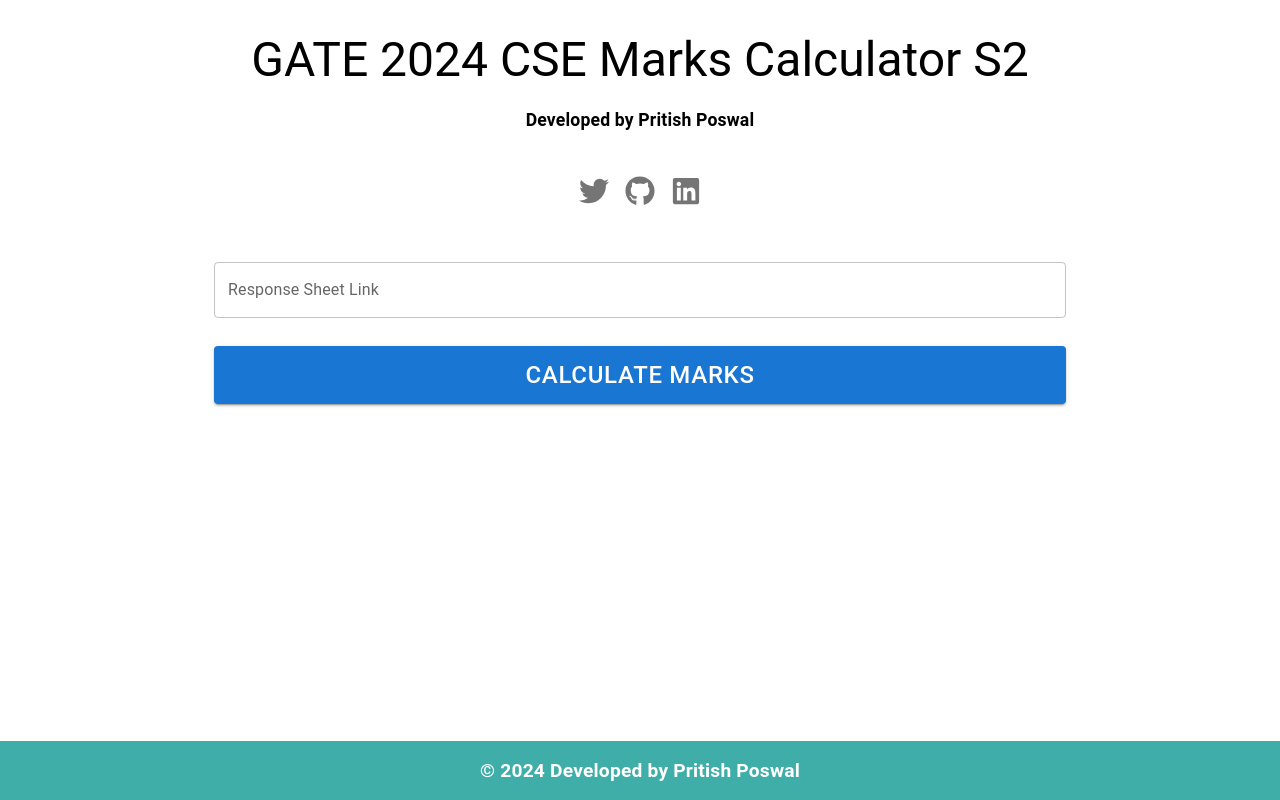
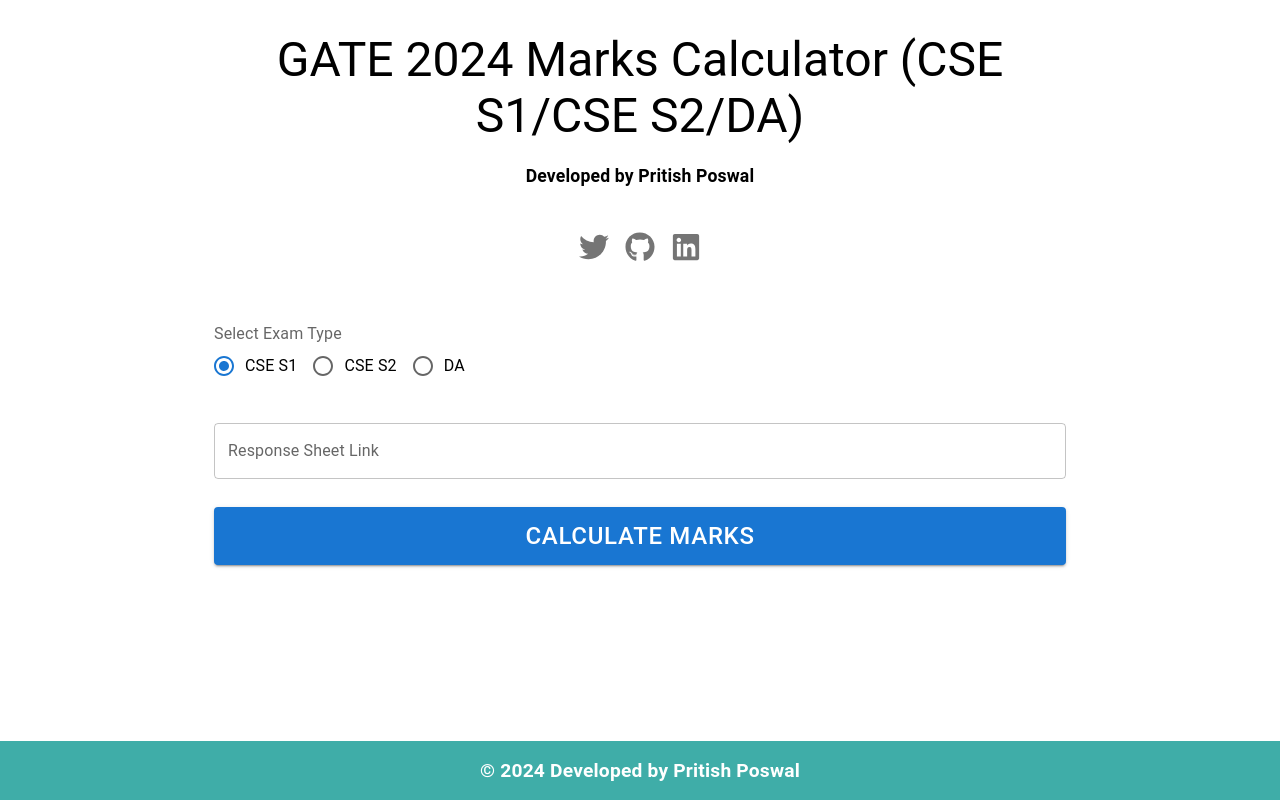
Before and after one commit to pritishposwal/gate2024-score-calculator-cse-frontend, a React (Create React App) app: page / in a window 1280 px wide. Built offline with nearby package versions, Linux system fonts and the light colour scheme.

Commit message:
made changes to have 3 radio

```diff
--- a/src/App.js
+++ b/src/App.js
@@ -1,11 +1,12 @@
 import React, { useState } from 'react';
 import { Container, Typography, TextField, Button, Table, TableBody, TableCell, TableContainer, TableHead, TableRow, Paper, Link, Box } from '@mui/material';
 import { FaTwitter, FaGithub, FaLinkedin } from 'react-icons/fa';
+import { Radio, RadioGroup, FormControlLabel, FormControl, FormLabel } from '@mui/material';
 import { IconButton } from '@mui/material';
 function App() {
   const [link, setLink] = useState('');
   const [results, setResults] = useState(null);
-
+  const [examType, setExamType] = useState('Shift1CSE'); // default selected exam type
   const handleCalculateMarks = async () => {
     const apiUrl = process.env.REACT_APP_API_URL || 'http://localhost:3000'; // Fallback to localhost for development
     const response = await fetch('https://gate2024scorecalculatorcse-736ed356ac01.herokuapp.com/calculate', {
@@ -15,7 +16,7 @@
       },
       //print the link to the console
 
-      body: JSON.stringify({ sheetUrl: link })
+      body: JSON.stringify({ sheetUrl: link, examType: examType })
     });
     const data = await response.json();
     setResults(data);
@@ -54,7 +55,7 @@
   <Box display="flex" flexDirection="column" minHeight="100vh">
     <Container maxWidth="md" component="main" sx={{ flex: '1 0 auto' }}>
       <Typography variant="h3" component="h1" gutterBottom align="center" sx={{ mt: 4 }}>
-        GATE 2024 CSE Marks Calculator S2
+        GATE 2024 Marks Calculator (CSE S1/CSE S2/DA)
       </Typography>
       <Typography variant="subtitle1" gutterBottom align="center" sx={{fontWeight: 'bold', fontSize: '1.1rem'}}>
         Developed by Pritish Poswal
@@ -70,6 +71,20 @@
           <FaLinkedin size={30} />
         </IconButton>
       </Box>
+      <FormControl component="fieldset" sx={{ margin: '20px 0' }}>
+        <FormLabel component="legend">Select Exam Type</FormLabel>
+        <RadioGroup
+          row
+          aria-label="exam type"
+          name="examType"
+          value={examType}
+          onChange={(e) => setExamType(e.target.value)}
+        >
+          <FormControlLabel value="Shift1CSE" control={<Radio />} label="CSE S1" />
+          <FormControlLabel value="Shift2CSE" control={<Radio />} label="CSE S2" />
+          <FormControlLabel value="DA" control={<Radio />} label="DA" />
+        </RadioGroup>
+      </FormControl>
       <TextField
         fullWidth
         label="Response Sheet Link"
```
